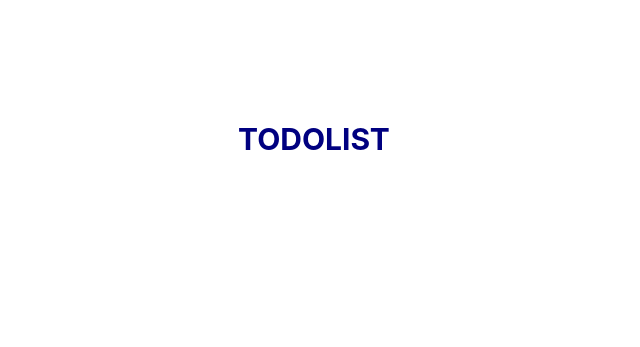
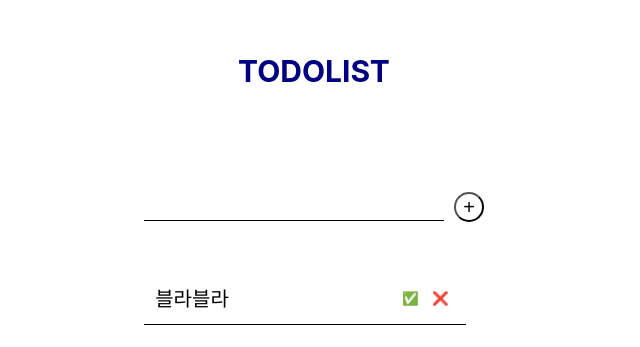
Before and after one commit to minimi61/typescript-todolist, a React (Create React App) app: page / in a window 1280 px wide. Shown: the part 211-558 px from the top of the page, without its empty margins (326-966 px from the left). Built offline with nearby package versions, Linux system fonts and the light colour scheme.

Commit message:
[feature] context api todolist done

```diff
--- a/src/App.tsx
+++ b/src/App.tsx
@@ -8,6 +8,7 @@ import ReducerSample from './tests/ReducerSample';
 import { SampleProvider } from './tests/SampleContext';
 import Test from './tests/Test';
 import {ContextTodoProvider} from './todo-contextAPI/ContextTodo'
+import ContextInput from './todo-contextAPI/ContextInput';
 
 function App() {
   // const onSubmit = (form: { name: string; description: string }) => {
@@ -23,7 +24,8 @@ function App() {
               {/* <ReducerSample /> */}
               <Header />
               {/* <InputContent /> */}
-              {/* <Test/> */}
+          {/* <Test/> */}
+          <ContextInput />
             </header>
           </div>
         </ContextTodoProvider>
--- a/src/todo-contextAPI/ContextInput.tsx
+++ b/src/todo-contextAPI/ContextInput.tsx
@@ -1,36 +1,36 @@
-import React from 'react'
+import React, { useState } from 'react'
+import {useTodo, useTodoDispatch} from './ContextTodo'
 import '../App.css'
+import ContextList from './ContextList'
 
 const ContextInput = () => {
+  const todo = useTodo();
+  const todoDispatch = useTodoDispatch();
+
+  const [inputs, setInputs] = useState<string>('')
+
   const inputChange = (e: React.ChangeEvent<HTMLInputElement>) => {
-    // setInputs(e.target.value)
+    setInputs(e.target.value)
   }
 
-  let nextId = Math.random();
   const submit = (e:any) => {
     e.preventDefault();
+    console.log(inputs)
 
-    // console.log('submit')
-    // if (!inputs) return
-    // let data = {
-    //   id: nextId,
-    //   content: inputs,
-    //   complete: false
-    // }
-    // console.log('data', data)
-    // setTodo([...todo, data])
-    // setInputs('')
+    if (!inputs) return
+    todoDispatch({type:'Add_Todo', content: inputs })
+
+    setInputs('')
 
   }
   return (
     <div>
     <form onSubmit={submit}>
-        {/* <input type="text" className='inputStyle' onChange={inputChange} value={inputs} /> */}
-      <input type="text" className='inputStyle' onChange={inputChange} />
+        <input type="text" className='inputStyle' onChange={inputChange} value={inputs} />
 
       <button className='btnStyle' type='submit'>+</button>
     </form>
-    {/* {todo?.map((x, i) => <TodoList data={x} key={i} setTodo={setTodo} todo={todo} />)} */}
+    {todo?.map((x, i) => <ContextList data={x} key={i} todo={todo} />)}
 
   </div>  )
 }
--- a/src/todo-contextAPI/ContextList.tsx
+++ b/src/todo-contextAPI/ContextList.tsx
@@ -1,13 +1,34 @@
 import React from 'react'
+import {useTodo, useTodoDispatch} from './ContextTodo'
 
-const ContextList = () => {
+interface  Content  {
+  id: number,
+  content: string,
+  complete: boolean
+};
+
+
+const ContextList = ({ data, todo }: { data: Content, todo: Content[] }) => {
+  // const todo = useTodo();
+  const todoDispatch = useTodoDispatch();
+
+  const isDone = () => {
+    // const toggle = todo.map((x) => x.id === data.id? {...x, complete: !x.complete} : x)
+    // setTodo(toggle)
+    todoDispatch({type: 'Toggle_complete', id: data.id})
+  }
+
+  const remove = () => {
+    console.log(data.id)
+    todoDispatch({ type: 'Remove_Todo', id: data.id })
+  }
   return (
     <div className='Container'>
-    {/* {data.complete ? <div className='toggleLine'>{data.content}</div> : <div>{data.content}</div>}
+    {data.complete ? <div className='toggleLine'>{data.content}</div> : <div>{data.content}</div>}
     <div>
       <button className='noStyleBtn' onClick={isDone}>✅</button>
       <button className='noStyleBtn' onClick={remove}>❌</button>
-    </div> */}
+    </div>
   </div>
   )
 }
--- a/src/todo-contextAPI/ContextTodo.tsx
+++ b/src/todo-contextAPI/ContextTodo.tsx
@@ -5,33 +5,39 @@ type State = {
   content: string;
   complete: boolean
 }
+type ArrayState = State[]
 
 type Action =
   | { type: 'Add_Todo'; content: string }
-  | { type: 'Remove_Todo'; content: string }
-  | { type: 'Toggle_complete'; complete: boolean }
+  | { type: 'Remove_Todo'; id: number }
+  | { type: 'Toggle_complete'; id: number }
 
 type todoDispatch = Dispatch<Action>
 
-const stateContext = createContext<State | null>(null)
+const stateContext = createContext<ArrayState | null>(null)
 const dispatchContext = createContext<todoDispatch | null>(null)
 
-function reducer(state: State, action: Action): any {
+function reducer(state: ArrayState, action: Action): any {
   switch (action.type) {
     case 'Add_Todo':
-      return {
-        ...state,
-        content: action.content
-      }
+      return state.concat({
+        id: Math.random(),
+        content: action.content,
+        complete: false
+      })
+    case 'Remove_Todo':
+        return state.filter((x)=> x.id !== action.id)
+    case 'Toggle_complete':
+        return state.map((x) => x.id === action.id ? {...x, complete: !x.complete } : x )
   }
 }
 
 export function ContextTodoProvider ({children} : {children : ReactNode})  {
-  const [state, dispatch] = useReducer(reducer, {
+  const [state, dispatch] = useReducer(reducer, [{
     id: 0,
     content: '블라블라',
     complete: false
-  })
+  }])
 
   return (
     <stateContext.Provider value={state}>
```
